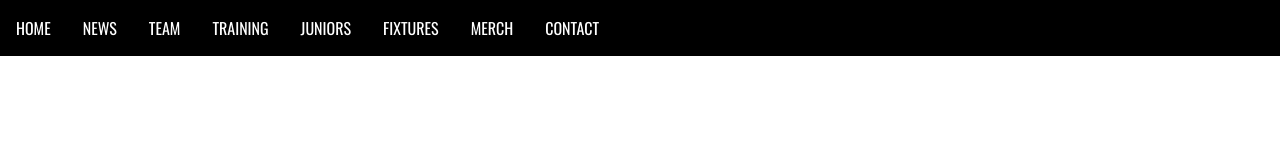
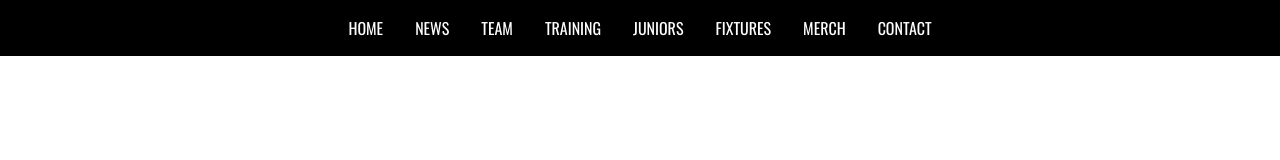
Before and after one commit to CDProjects/Responsive-Club-Website, a plain HTML site: page index.html in a window 1280 px wide. Drawn offline with nearby package versions, Linux system fonts and the light colour scheme.

Commit message:
CSS added

```diff
--- a/styles.css
+++ b/styles.css
@@ -9,8 +9,10 @@ body {
 }
 
 .navbar {
+    position: fixed;
     display: flex;
-    justify-content: space-between;
+    width: 100%;
+    justify-content: center;
     align-items: center;
     background-color: black;
     color: white;
```
